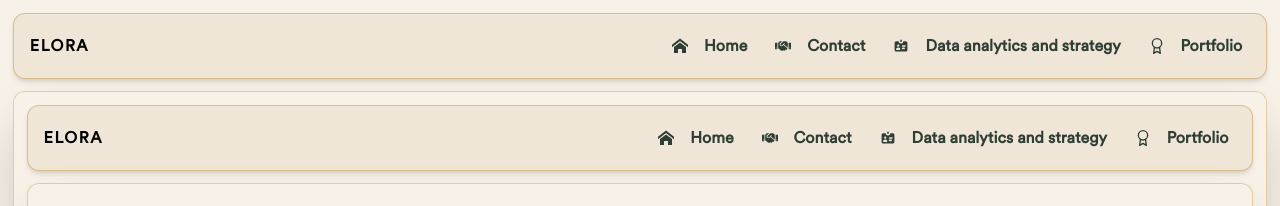
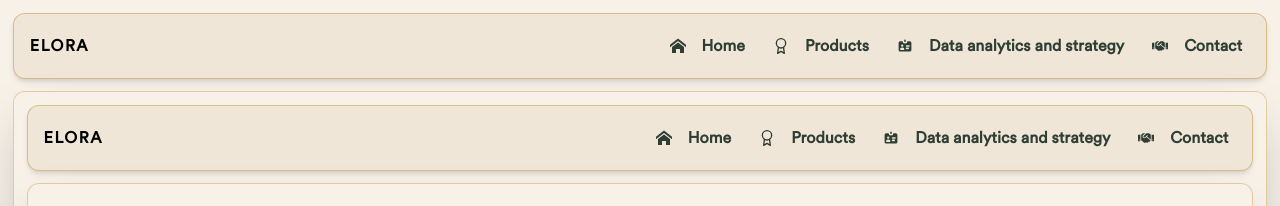
Before and after one commit to sarthak425/ELORA, a Next.js app: page /layout in a window 1280 px wide. Shown: the top 206 px of the page. Built offline with nearby package versions, Linux system fonts and the light colour scheme.

Commit message:
Update navigation items in Nav component

```diff
--- a/components/Common/Nav/Nav.jsx
+++ b/components/Common/Nav/Nav.jsx
@@ -19,17 +19,17 @@ const Nav = ({ setIsOpen, isOpen }) => {
                 </button>
                 <div className="hidden lg:flex items-center gap-x-3 text-black">
                     <NavItem setIsOpen={setIsOpen} NavRoute={'/'} NavIcon={<ImHome />} NavText={'Home'} />
+                    <NavItem setIsOpen={setIsOpen} NavRoute={'/Products'} NavIcon={<FiAward />} NavText={'Products'} />
+                    <NavItem setIsOpen={setIsOpen} NavRoute={'/background'} NavIcon={<HiIdentification />} NavText={'Data analytics and strategy'} />
                     <NavItem setIsOpen={setIsOpen} NavRoute={'/contact'} NavIcon={<FaHandshake />} NavText={'Contact'} />
-                    <NavItem setIsOpen={setIsOpen} NavRoute={'/background'} NavIcon={<HiIdentification />} NavText={'Data analytics and strategy'} />
-                    <NavItem setIsOpen={setIsOpen} NavRoute={'/portfolio'} NavIcon={<FiAward />} NavText={'Portfolio'} />
                 </div>
             </div>
             <div className={`${isOpen ? 'block' : 'hidden'} lg:hidden border-t border-EveningBlack/60 px-4 py-3`}>
                 <div className="flex flex-col gap-y-2">
                     <NavItem setIsOpen={setIsOpen} NavRoute={'/'} NavIcon={<ImHome />} NavText={'Home'} />
+                    <NavItem setIsOpen={setIsOpen} NavRoute={'/Products'} NavIcon={<FiAward />} NavText={'Products'} />
+                    <NavItem setIsOpen={setIsOpen} NavRoute={'/background'} NavIcon={<HiIdentification />} NavText={'Data analytics and strategy'} />
                     <NavItem setIsOpen={setIsOpen} NavRoute={'/contact'} NavIcon={<FaHandshake />} NavText={'Contact'} />
-                    <NavItem setIsOpen={setIsOpen} NavRoute={'/background'} NavIcon={<HiIdentification />} NavText={'Data analytics and strategy'} />
-                    <NavItem setIsOpen={setIsOpen} NavRoute={'/portfolio'} NavIcon={<FiAward />} NavText={'Portfolio'} />
                 </div>
             </div>
         </nav>
```
